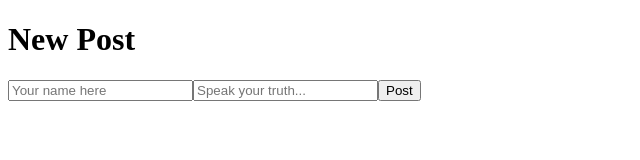
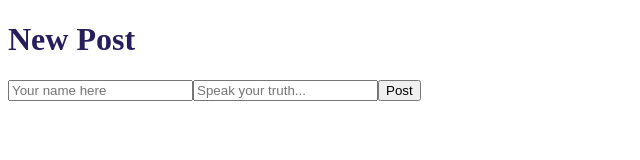
Before and after one commit to cis-1962/hw5-react-comment-app-triplea7, a React (Vite) app: page / in a window 1280 px wide. Shown: the top 160 px of the page, without its empty margins (0-640 px from the left). Built offline with nearby package versions, Linux system fonts and the light colour scheme.

Commit message:
adding some post style

```diff
--- a/src/main.tsx
+++ b/src/main.tsx
@@ -5,6 +5,7 @@ import App from './app';
 
 ReactDOM.createRoot(document.querySelector('#root')!).render(
   <React.StrictMode>
+    <link rel="stylesheet" type="text/css" href="../src/main.css" />
     <App />
   </React.StrictMode>,
 );
```
